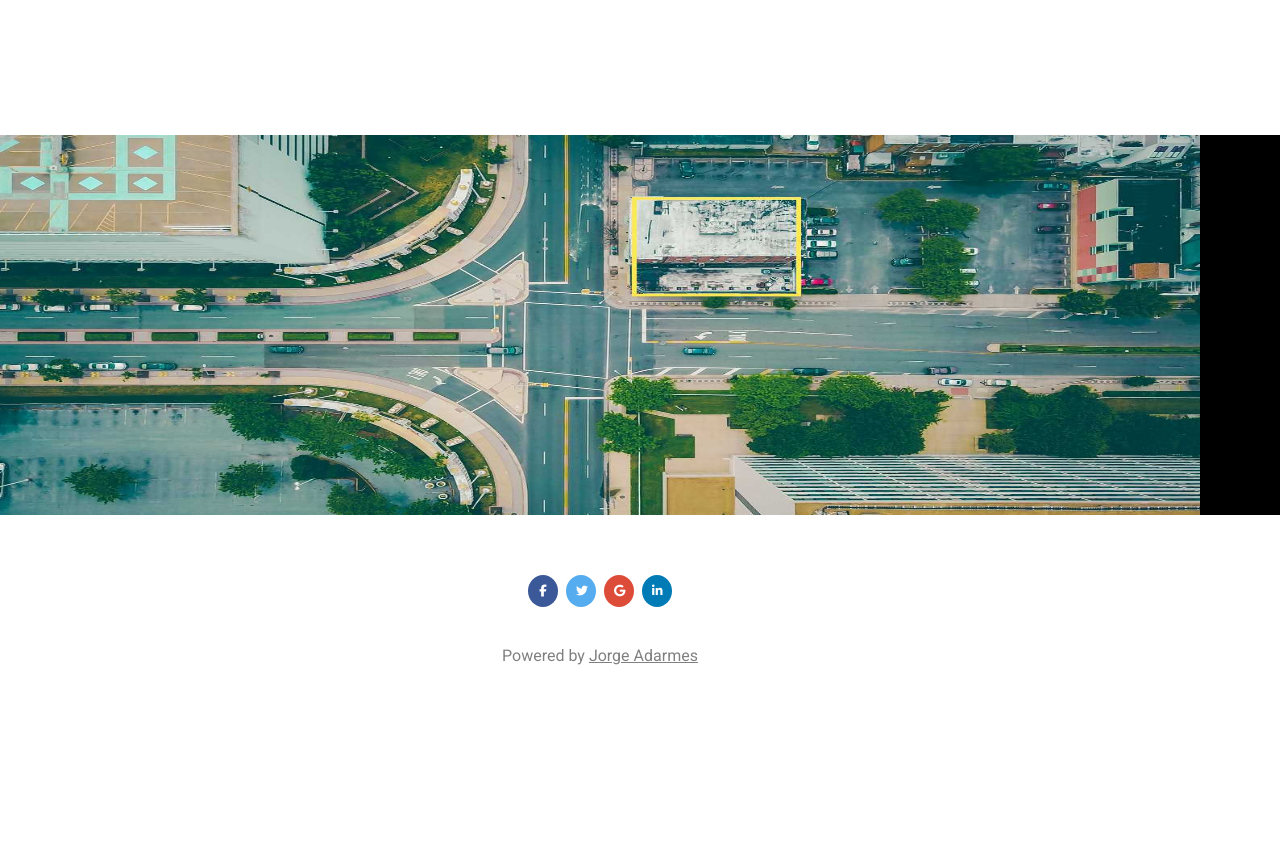
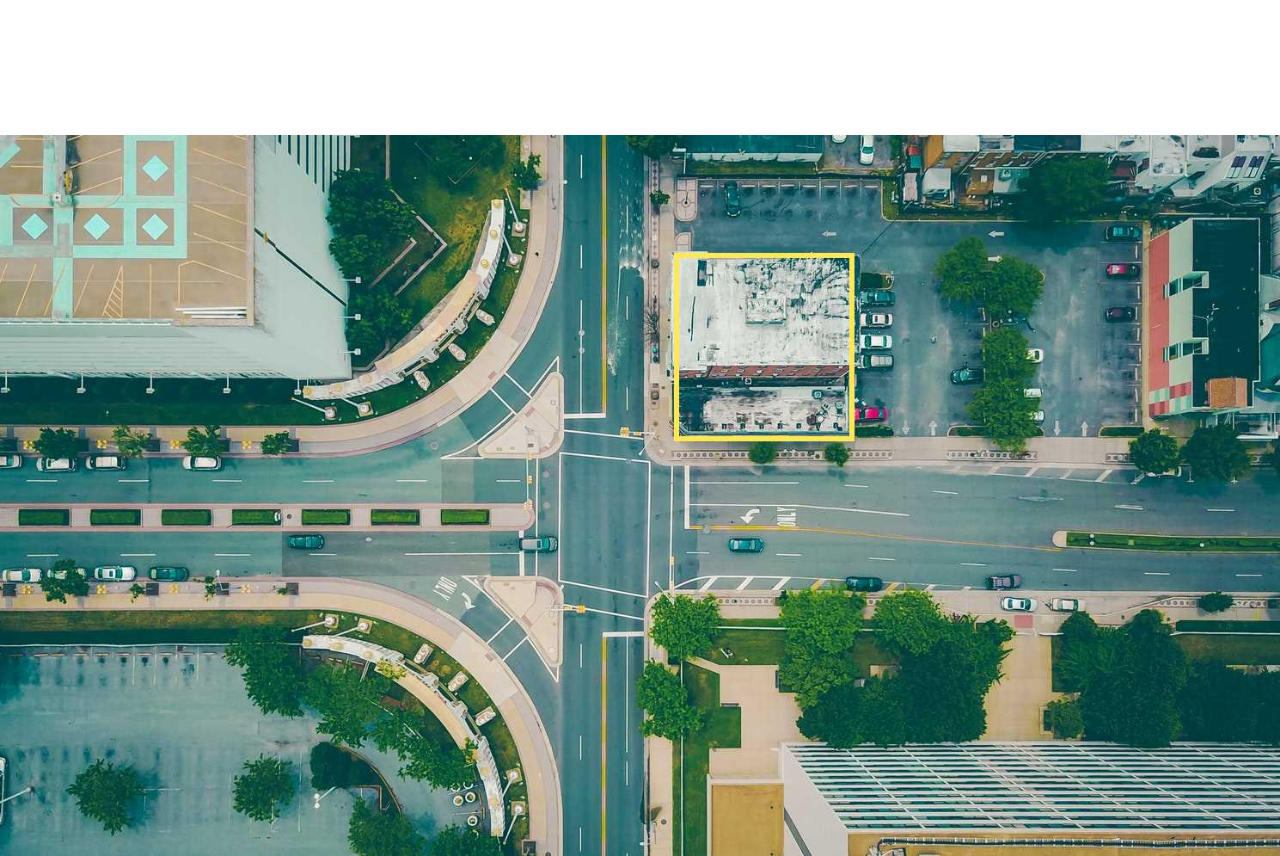
Before and after one commit to makubex64/template-responsive, a plain HTML site: page index.html in a window 1280 px wide. Shown: the part 3900-4756 px from the top of the page. Before the commit the page ends 4605 px from the top, so only its background shows below. Drawn offline with Linux system fonts and the light colour scheme.

Commit message:
add files

```diff
--- a/css/style.css
+++ b/css/style.css
@@ -551,26 +551,22 @@ textarea{
 }
 
 /*Map-example*/
+
 .map{
-  width: 1200px;
+  text-align: center;
   max-width: 100%;
-  height: 380px;
-  overflow: hidden;
+  margin: 0 auto;
+}
 
-}
 .map img{
-  width: 1200px;
-  max-width: 100%;
-  height: 380px;
-  height: 100%;
+  vertical-align: middle;
+  width:100%;
 }
 
 /*Footer-example*/
 .footer{
-  width: 1200px;
   max-width: 100%;
   height: 190px;
-  max-width: 100%;
   text-align: center;
 }
 .class-fa {
```
